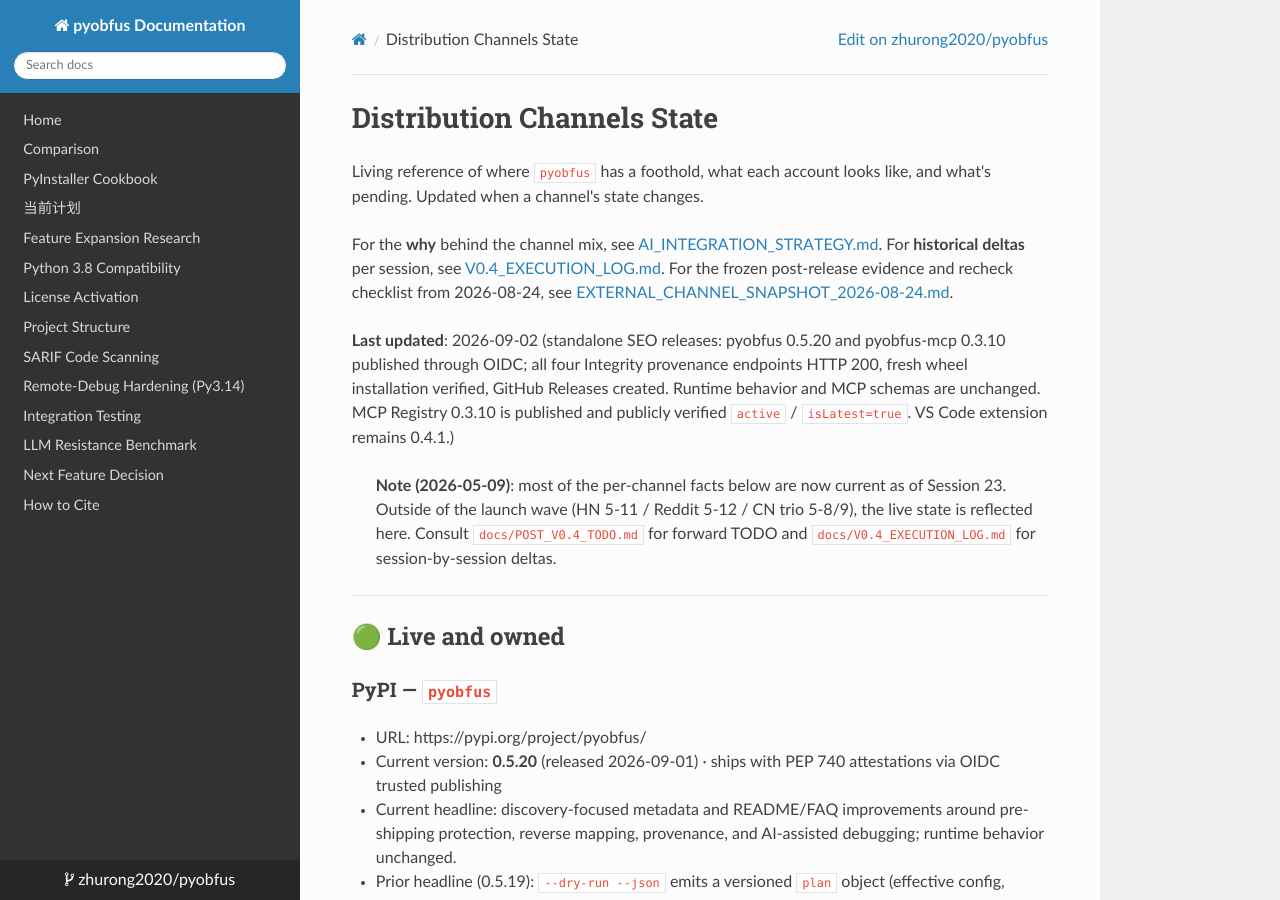
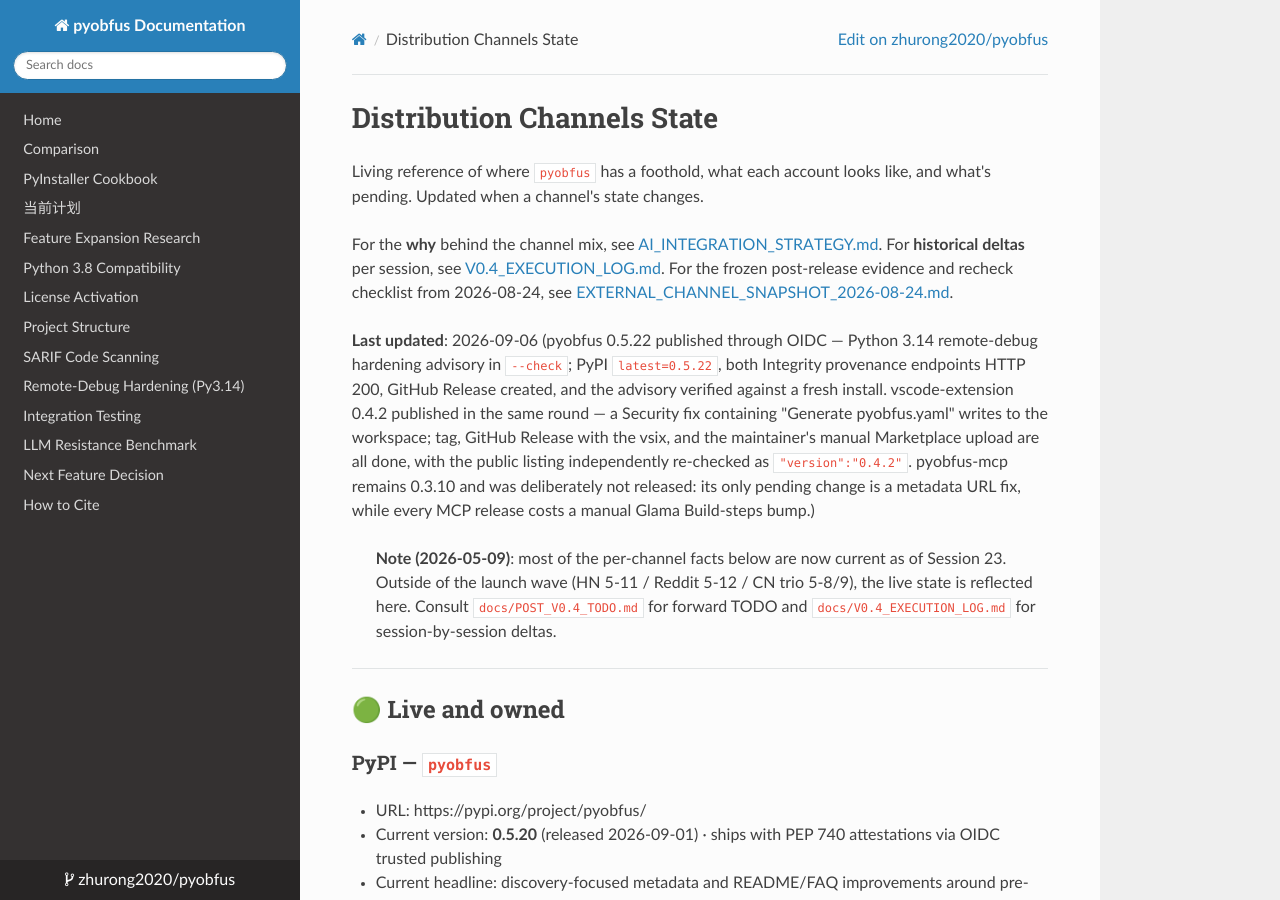
Before and after one commit to zhurong2020/pyobfus, an MkDocs documentation site: the page built from docs/DISTRIBUTION_CHANNELS.md, in a window 1280 px wide and 900 px high. Built offline with MkDocs 1.6.1, drawn with Linux system fonts in a browser that asks for light colours; nearby versions of some CDN libraries.

Commit message:
docs: sync channel state and llms-full.txt to 0.5.22 / 0.4.2
Three current-state claims had drifted past this session's releases:

- DISTRIBUTION_CHANNELS.md "Last updated" still described the 2026-09-02 SEO
  round and asserted the VS Code extension "remains 0.4.1".
- llms-full.txt's sample `--init` header still printed "# pyobfus v0.5.19".
- llms-full.txt's Versioning paragraph enumerated community additions only up
  to 0.5.21.

Dated historical entries below those blocks are left as written. llms.txt and
docs/llms.txt already carried the 0.5.22 advisory and remain byte-identical.

Co-Authored-By: Claude Opus 5 <noreply@anthropic.com>

````diff
--- a/docs/DISTRIBUTION_CHANNELS.md
+++ b/docs/DISTRIBUTION_CHANNELS.md
@@ -7,11 +7,16 @@ For **historical deltas** per session, see [V0.4_EXECUTION_LOG.md](V0.4_EXECUTIO
 For the frozen post-release evidence and recheck checklist from 2026-08-24, see
 [EXTERNAL_CHANNEL_SNAPSHOT_2026-08-24.md](EXTERNAL_CHANNEL_SNAPSHOT_2026-08-24.md).
 
-**Last updated**: 2026-09-02 (standalone SEO releases: pyobfus 0.5.20 and
-pyobfus-mcp 0.3.10 published through OIDC; all four Integrity provenance
-endpoints HTTP 200, fresh wheel installation verified, GitHub Releases created.
-Runtime behavior and MCP schemas are unchanged. MCP Registry 0.3.10 is published
-and publicly verified `active` / `isLatest=true`. VS Code extension remains 0.4.1.)
+**Last updated**: 2026-09-06 (pyobfus 0.5.22 published through OIDC — Python
+3.14 remote-debug hardening advisory in `--check`; PyPI `latest=0.5.22`, both
+Integrity provenance endpoints HTTP 200, GitHub Release created, and the
+advisory verified against a fresh install. vscode-extension 0.4.2 published in
+the same round — a Security fix containing "Generate pyobfus.yaml" writes to the
+workspace; tag, GitHub Release with the vsix, and the maintainer's manual
+Marketplace upload are all done, with the public listing independently
+re-checked as `"version":"0.4.2"`. pyobfus-mcp remains 0.3.10 and was
+deliberately not released: its only pending change is a metadata URL fix, while
+every MCP release costs a manual Glama Build-steps bump.)
 
 > **Note (2026-05-09)**: most of the per-channel facts below are now current as of Session 23. Outside of the launch wave (HN 5-11 / Reddit 5-12 / CN trio 5-8/9), the live state is reflected here. Consult `docs/POST_V0.4_TODO.md` for forward TODO and `docs/V0.4_EXECUTION_LOG.md` for session-by-session deltas.
 
--- a/llms-full.txt
+++ b/llms-full.txt
@@ -140,7 +140,7 @@ Example generated file header:
 
 ```yaml
 # pyobfus.yaml — generated by `pyobfus --init` on 2026-04-22 15:00 UTC
-# pyobfus v0.5.19
+# pyobfus v0.5.22
 # Scanned: /path/to/src  (23 Python file(s))
 # Detected frameworks: FastAPI, Pydantic
 # Risks: 2 high, 3 medium — run `pyobfus --check` for details.
@@ -287,7 +287,7 @@ also returns a `next_tool` field naming the next MCP tool to call.
 
 ## Versioning
 
-pyobfus follows semver. AI-native features (preflight, init, unmap, JSON CLI, MCP server) are baseline. v0.5 adds composable Pro flags (`--selective-opacity --seal-code --vault --scrub-traceback --fingerprint --expire-hard`, plus `--period --opacity-config --bind-device`/`--bind-device-id` in 0.5.3, device-lock extended to Vault keys in 0.5.4, and `--import-obfuscation` in 0.5.7) to the normal `pyobfus SRC -o OUT --level pro --<flag>` command. Community-side additions since: `--provenance-manifest` (0.5.5), config-aware `--check` with an excluded-file bucket and a dependency-hallucination advisory (0.5.18), and `--dry-run --json` structured plans plus `--verify-syntax` (0.5.19), and SARIF 2.1.0 export of `--check` findings via `--sarif` (0.5.21). There is no `build` subcommand. Breaking changes to JSON schemas are flagged with a `version` field bump.
+pyobfus follows semver. AI-native features (preflight, init, unmap, JSON CLI, MCP server) are baseline. v0.5 adds composable Pro flags (`--selective-opacity --seal-code --vault --scrub-traceback --fingerprint --expire-hard`, plus `--period --opacity-config --bind-device`/`--bind-device-id` in 0.5.3, device-lock extended to Vault keys in 0.5.4, and `--import-obfuscation` in 0.5.7) to the normal `pyobfus SRC -o OUT --level pro --<flag>` command. Community-side additions since: `--provenance-manifest` (0.5.5), config-aware `--check` with an excluded-file bucket and a dependency-hallucination advisory (0.5.18), and `--dry-run --json` structured plans plus `--verify-syntax` (0.5.19), SARIF 2.1.0 export of `--check` findings via `--sarif` (0.5.21), and a Python 3.14 remote-debug hardening advisory in `--check` for builds that request anti-debug protection (0.5.22). There is no `build` subcommand. Breaking changes to JSON schemas are flagged with a `version` field bump.
 
 ## Common selection questions
 
````
